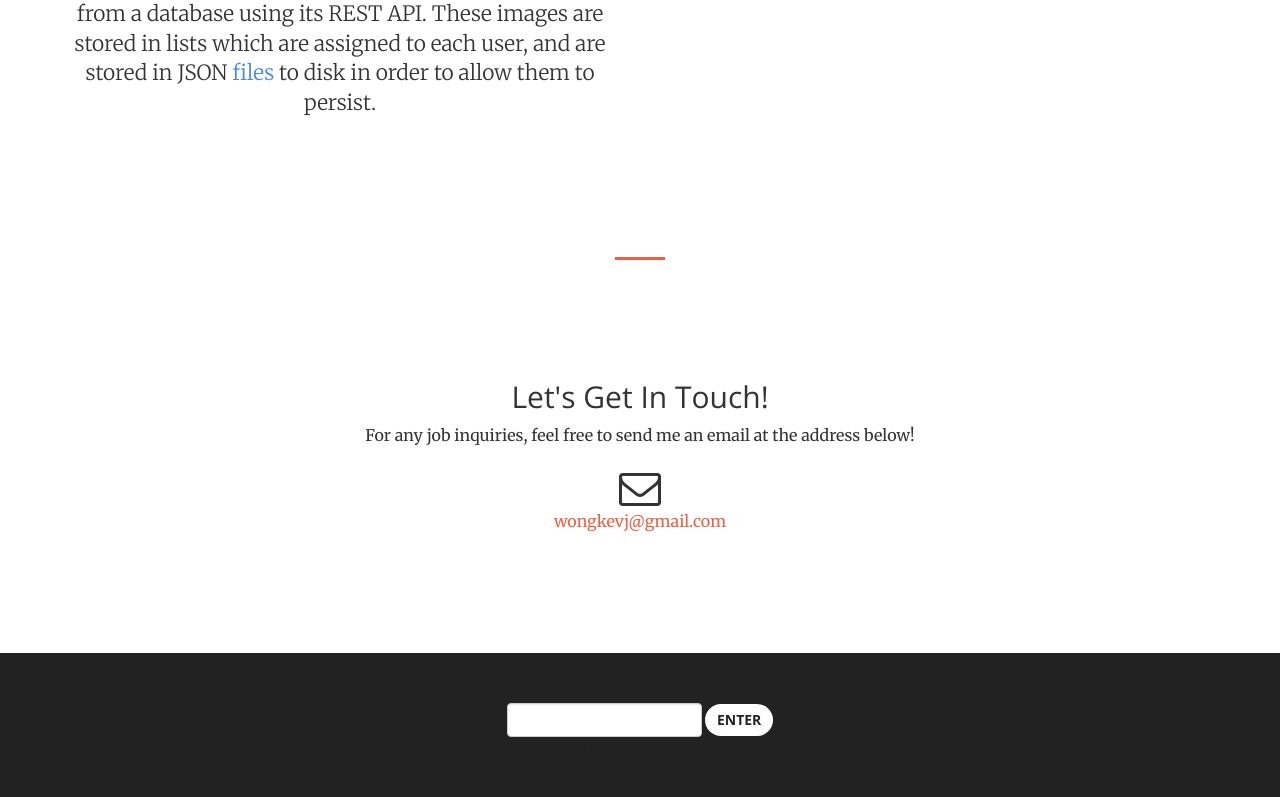
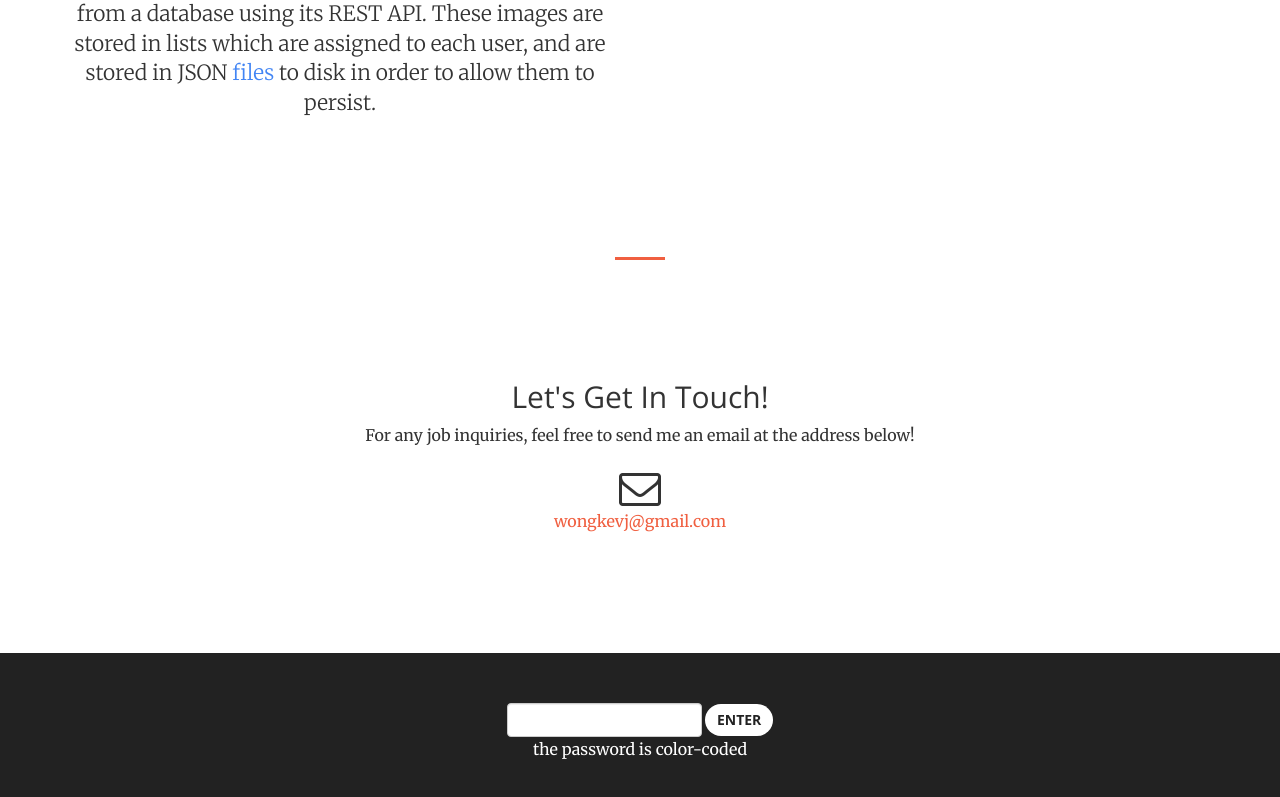
Before and after one commit to wongkevj/wongkevj.github.io, a website: page index.html in a window 1280 px wide. Shown: the part 1335-2132 px from the top of the page. Drawn offline with nearby package versions, Linux system fonts and the light colour scheme.

Commit message:
made the hint more visible

```diff
--- a/index.html
+++ b/index.html
@@ -150,7 +150,7 @@
 		        <input type="text" name="pass_text" class="form-control" id="pass_text">
                         <button type="button" class="btn btn-default btn-small" onclick="checkInput()">Enter</button>
 		    </form>
-	            <p id="hint" class="text-dark">the password is color-coded</p>
+	            <p id="hint" class="text-white">the password is color-coded</p>
             </div>
         </div>
     </aside>
```
